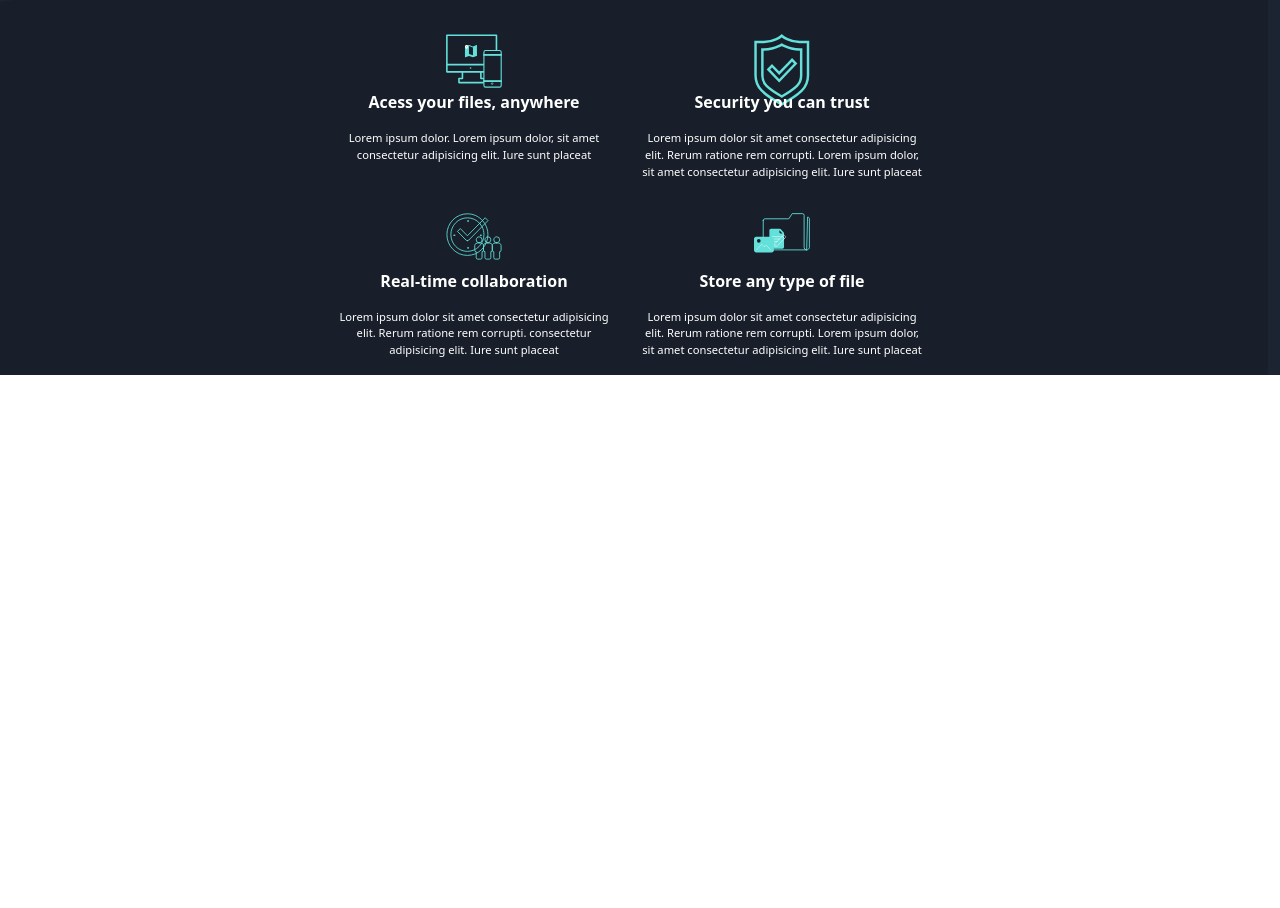
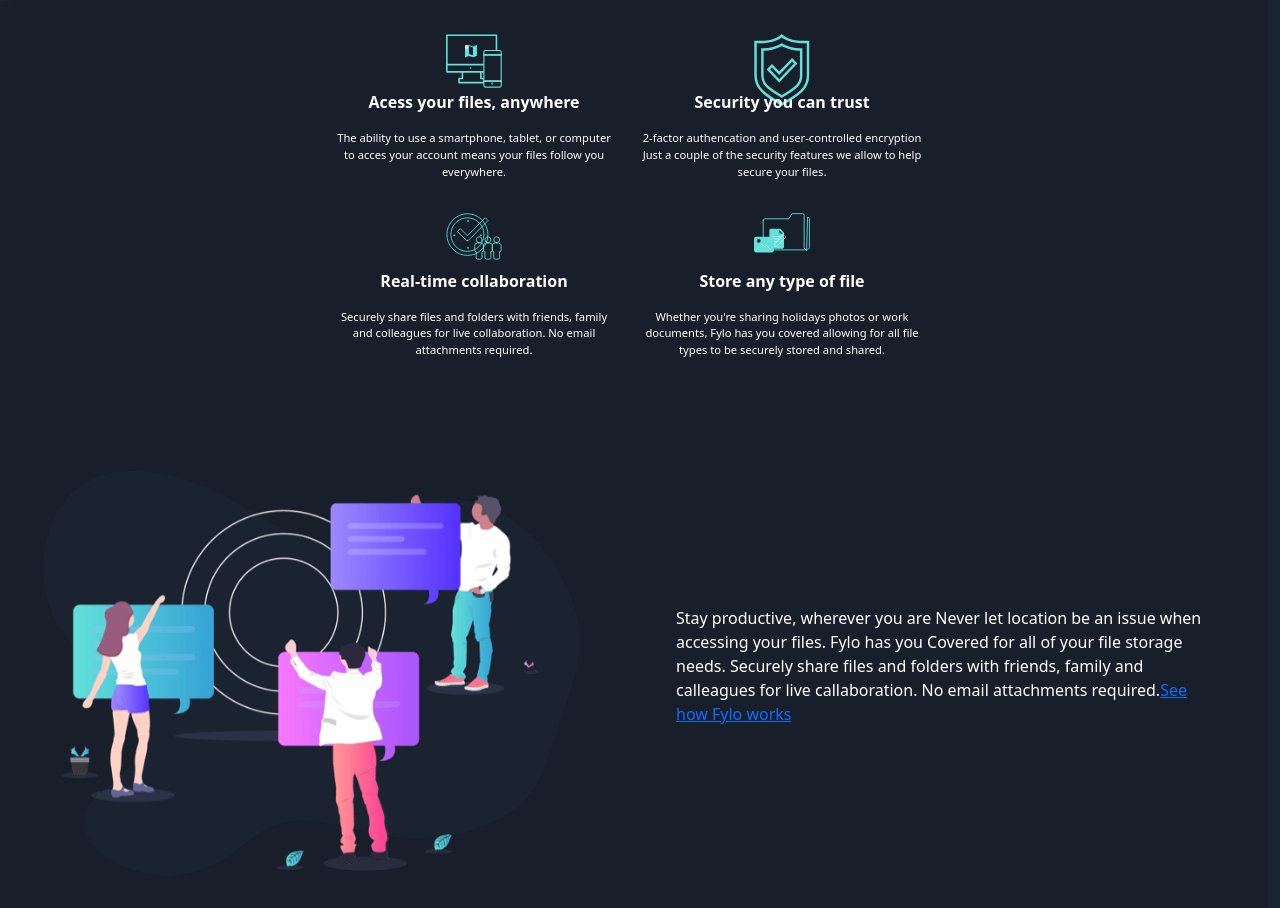
Before and after one commit to AmanySirajAl-Din/React_ITI_Labs, a React (Create React App) app: page / in a window 1280 px wide. Shown: the part 840-1748 px from the top of the page. Before the commit the page ends 1215 px from the top, so only its background shows below. Built offline with nearby package versions, Linux system fonts and the light colour scheme.

Commit message:
Create, import & structure work-section

```diff
--- a/src/App.css
+++ b/src/App.css
@@ -7,10 +7,6 @@
 .App{
   background-color: hsl(217, 28%, 15%);
   color: white;
-}
-
-a{
-  color: white!important;
 }
 
 img, svg{
--- a/src/App.js
+++ b/src/App.js
@@ -3,6 +3,7 @@ import './App.css';
 import Navbar from "./Lab1-layout/navbar.js";
 import Header from "./Lab1-layout/header.js";
 import Services_Section from "./Lab1-layout/services-section.js";
+import Work_Section from "./Lab1-layout/work-section.js";
 
 function App() {
   return (
@@ -10,6 +11,7 @@ function App() {
       <Navbar />
       <Header />
       <Services_Section />
+      <Work_Section />
     </div>
   );
 }
--- a/src/Lab1-layout/header.js
+++ b/src/Lab1-layout/header.js
@@ -1,4 +1,3 @@
-import { Component } from "react";
 import "./header.css";
 import headerImg from "./assets/images/illustration-intro.png";
 
--- /dev/null
+++ b/src/Lab1-layout/navbar.css
@@ -0,0 +1,3 @@
+.nav-link{
+    color: white!important;
+  }
--- a/src/Lab1-layout/navbar.js
+++ b/src/Lab1-layout/navbar.js
@@ -1,4 +1,7 @@
 import { Component } from "react";
+
+import "./navbar.css";
+
 import logoImg from "./assets/images/logo.svg"
 
 export default class Navbar extends Component {
--- a/src/Lab1-layout/services-section.js
+++ b/src/Lab1-layout/services-section.js
@@ -20,8 +20,7 @@ function Services_Section() {
                         </div>
                         <p className="fs-6 fw-bold">Acess your files, anywhere</p>
                         <p className="smaller-txt">
-                            Lorem ipsum dolor.
-                            Lorem ipsum dolor, sit amet consectetur adipisicing elit. Iure sunt placeat
+                            The ability to use a smartphone, tablet, or computer to acces your account means your files follow you everywhere.
                         </p>
                     </div>
                     <div className="col-6">
@@ -30,8 +29,7 @@ function Services_Section() {
                         </div>
                         <p className="fs-6 fw-bold">Security you can trust</p>
                         <p className="smaller-txt">
-                            Lorem ipsum dolor sit amet consectetur adipisicing elit. Rerum ratione rem corrupti.
-                            Lorem ipsum dolor, sit amet consectetur adipisicing elit. Iure sunt placeat
+                            2-factor authencation and user-controlled encryption Just a couple of the security features we allow to help secure your files.
                         </p>
                     </div>
                 </div>
@@ -42,8 +40,7 @@ function Services_Section() {
                         </div>
                         <p className="fs-6 fw-bold">Real-time collaboration</p>
                         <p className="smaller-txt">
-                            Lorem ipsum dolor sit amet consectetur adipisicing elit. Rerum ratione rem corrupti.
-                            consectetur adipisicing elit. Iure sunt placeat
+                            Securely share files and folders with friends, family and colleagues for live collaboration. No email attachments required.
                         </p>
                     </div>
                     <div className="col-6">
@@ -52,8 +49,7 @@ function Services_Section() {
                         </div>
                         <p className="fs-6 fw-bold">Store any type of file</p>
                         <p className="smaller-txt">
-                            Lorem ipsum dolor sit amet consectetur adipisicing elit. Rerum ratione rem corrupti.
-                            Lorem ipsum dolor, sit amet consectetur adipisicing elit. Iure sunt placeat
+                            Whether you're sharing holidays photos or work documents, Fylo has you covered allowing for all file types to be securely stored and shared.
                         </p>
                     </div>
                 </div>
--- /dev/null
+++ b/src/Lab1-layout/work-section.js
@@ -0,0 +1,19 @@
+
+import workImg from "./assets/images/illustration-stay-productive.png";
+
+
+function Work_Section() {
+    return (
+        <section className="container-fluid row bg-darker px-2 py-5">
+            <div className="col-md-6 col-12 p-5">
+                <img src={workImg} className="" />
+            </div>
+            <div className="col-md-6 col-12 p-5 d-flex align-items-center">
+                <p>Stay productive, wherever you are Never let location be an issue when accessing your files. Fylo has you Covered for all of your file storage needs. Securely share files and folders with friends, family and calleagues for live callaboration. No email attachments required.
+                    <a href="#">See how Fylo works</a></p>
+            </div>
+        </section>
+    );
+}
+
+export default Work_Section;
```
